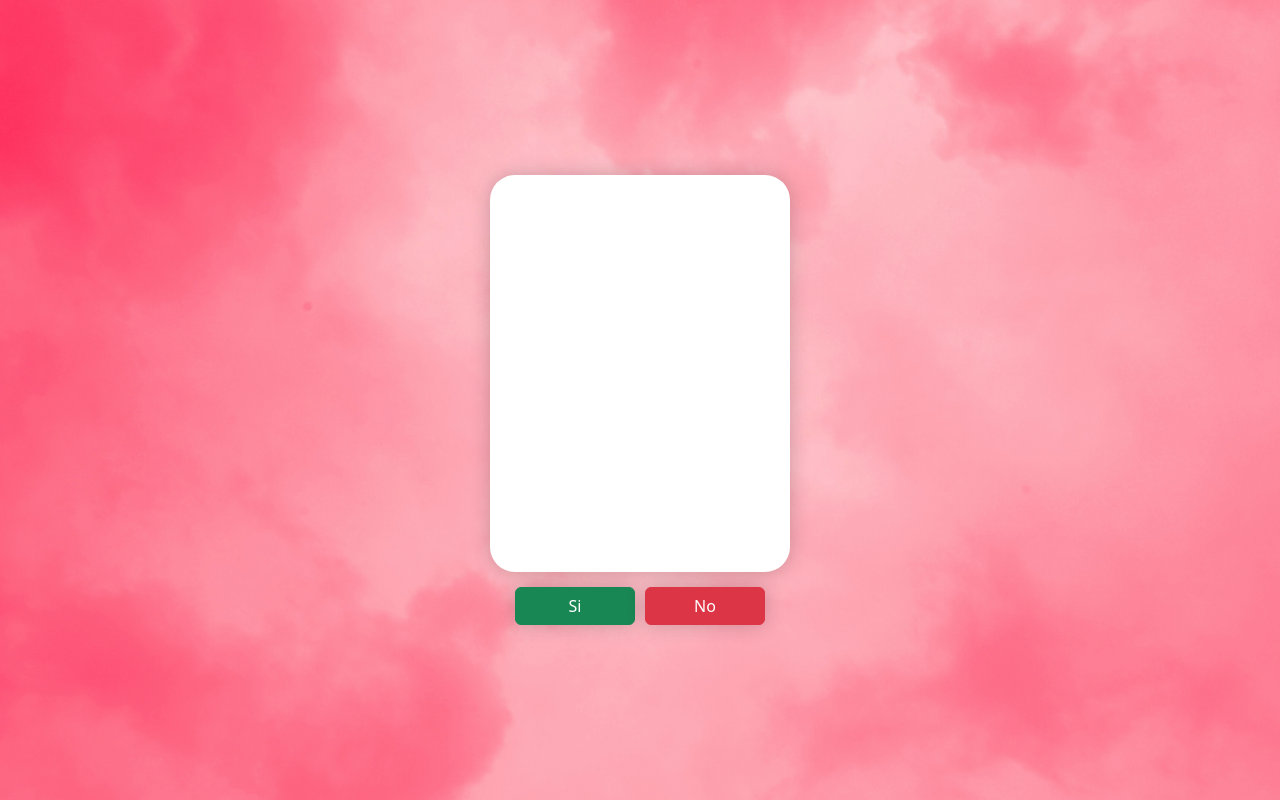
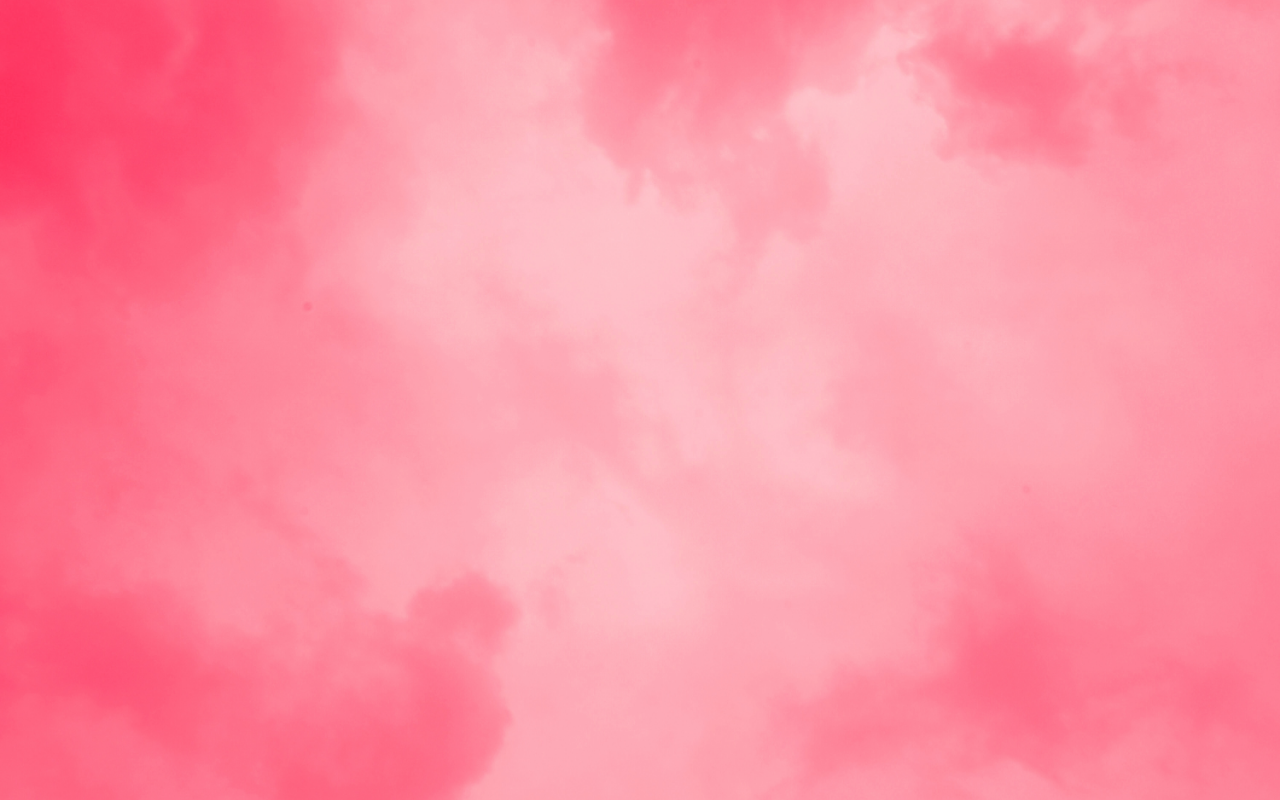
Before and after one commit to lolito32101/Stitch, a plain HTML site: page index.html in a window 1280 px wide. Drawn offline with nearby package versions, Linux system fonts and the light colour scheme.

Commit message:
Update index.html

```diff
--- a/index.html
+++ b/index.html
@@ -11,7 +11,7 @@
 
 <body>
     <div class="fondo">
-        <div class="container_pag">
+       <!--  <div class="container_pag">
             <div class="carta">
 
             </div>
@@ -19,7 +19,7 @@
                 <button class="btn btn-success">Si</button>
                 <button class="btn btn-danger">No</button>
             </div>
-        </div>
+        </div> -->
     </div>
 <script src="https://cdn.jsdelivr.net/npm/bootstrap@5.3.6/dist/js/bootstrap.bundle.min.js" integrity="sha384-j1CDi7MgGQ12Z7Qab0qlWQ/Qqz24Gc6BM0thvEMVjHnfYGF0rmFCozFSxQBxwHKO" crossorigin="anonymous"></script>
 </body>
```
